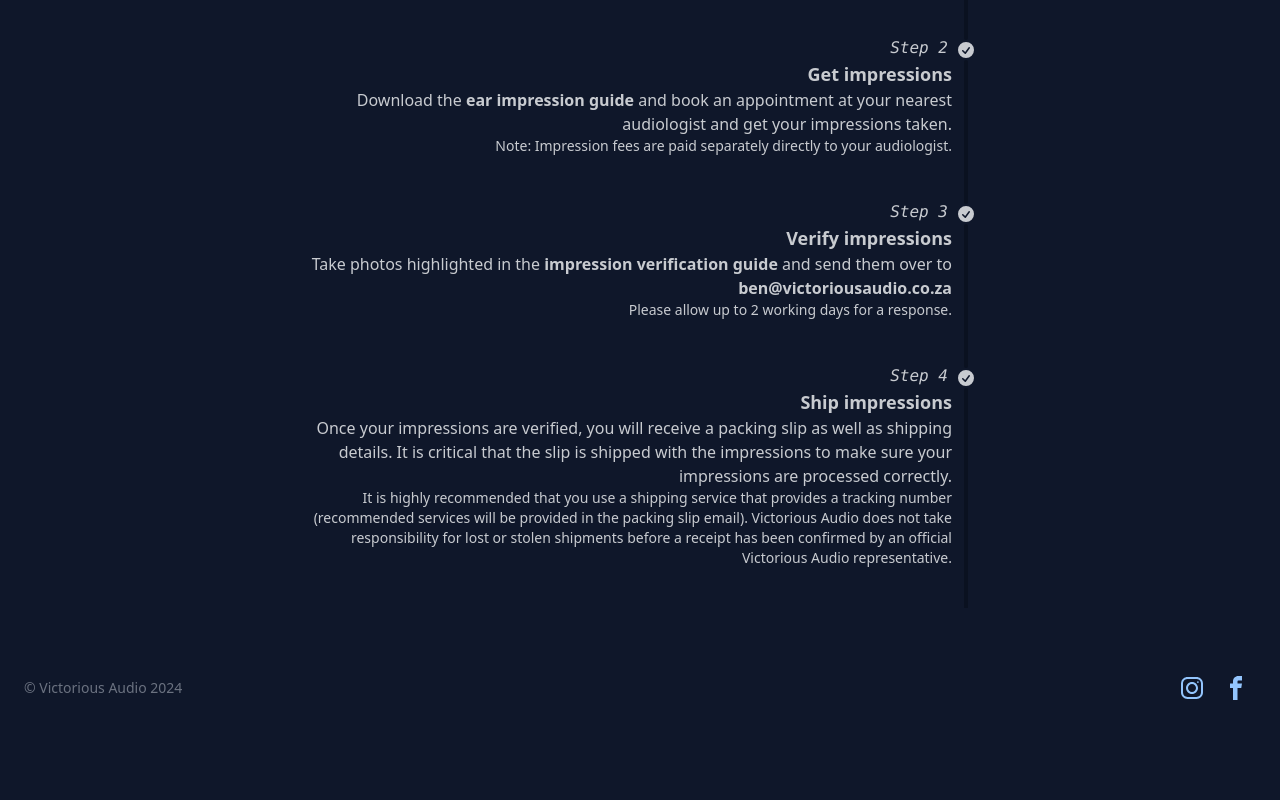
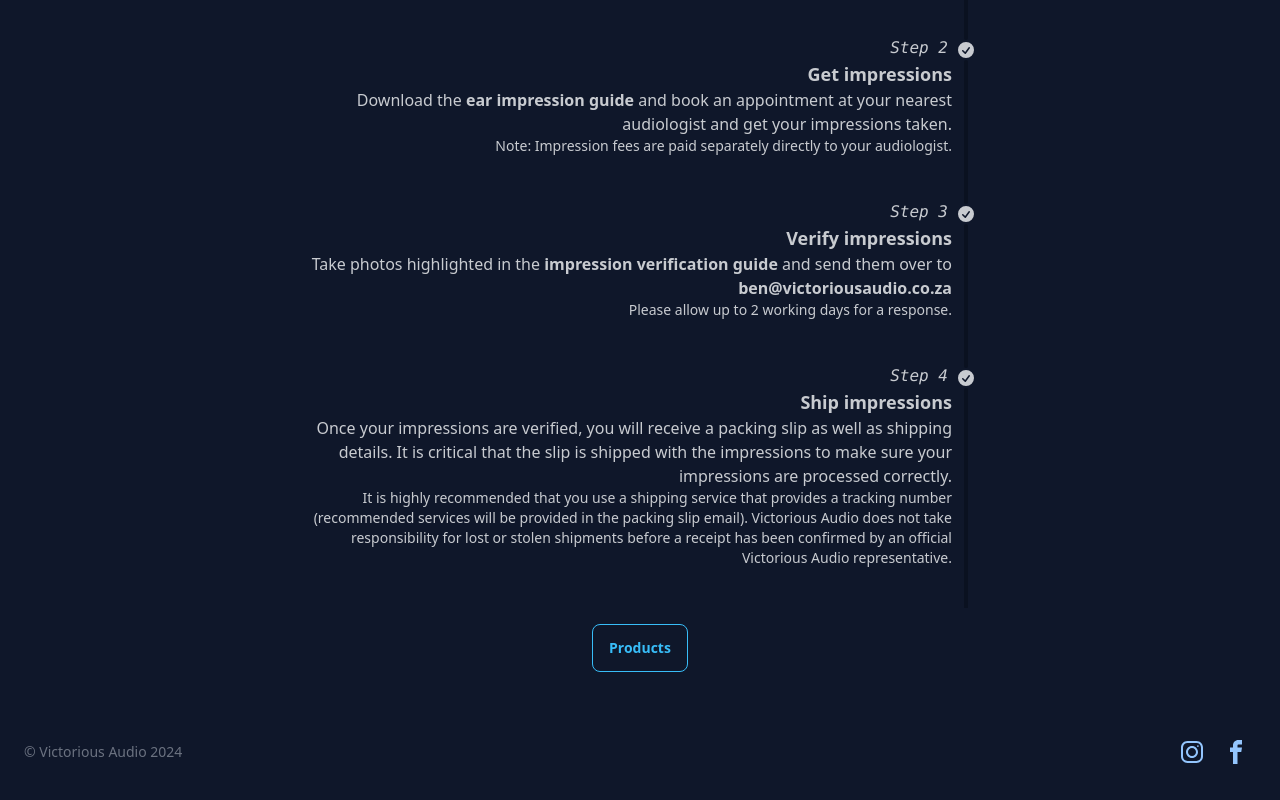
Before and after one commit to TomRadford/victorious, a SvelteKit app: page /how-to-order in a window 1280 px wide. Shown: the part 336-1136 px from the top of the page. Before the commit the page ends 1072 px from the top, so only its background shows below. Built offline with nearby package versions, Linux system fonts and the light colour scheme.

Commit message:
add products on how to order page

```diff
--- a/src/routes/how-to-order/+page.svelte
+++ b/src/routes/how-to-order/+page.svelte
@@ -4,4 +4,7 @@
 
 <div class="mx-auto max-w-2xl">
 	<Instructions />
+	<div class="flex items-center justify-center gap-4 pt-4">
+		<a href="/products" class="btn btn-outline btn-primary"> Products </a>
+	</div>
 </div>
```
